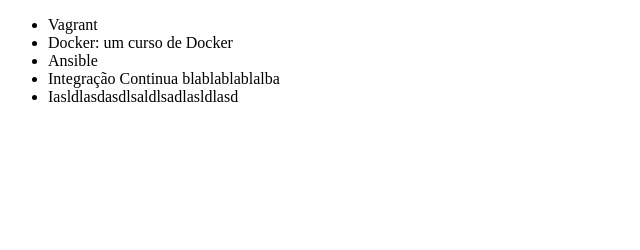
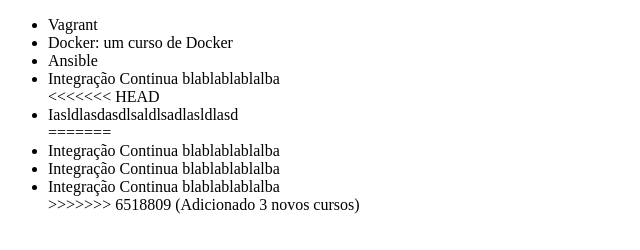
Before and after one commit to ktverde/Alura-git, a plain HTML site: page index.html in a window 1280 px wide. Shown: the whole page, without its empty margins (0-640 px from the left). Drawn offline with Linux system fonts and the light colour scheme.

Commit message:
Adicionado 3 novos cursos

```diff
--- a/index.html
+++ b/index.html
@@ -10,7 +10,13 @@
         <li>Docker: um curso de Docker</li>
         <li>Ansible</li>
         <li>Integração Continua blablablablalba</li>
+<<<<<<< HEAD
         <li>Iasldlasdasdlsaldlsadlasldlasd</li>
+=======
+        <li>Integração Continua blablablablalba</li>
+        <li>Integração Continua blablablablalba</li>
+        <li>Integração Continua blablablablalba</li>
+>>>>>>> 6518809 (Adicionado 3 novos cursos)
     </ul>
 </body>
 </html>
```
